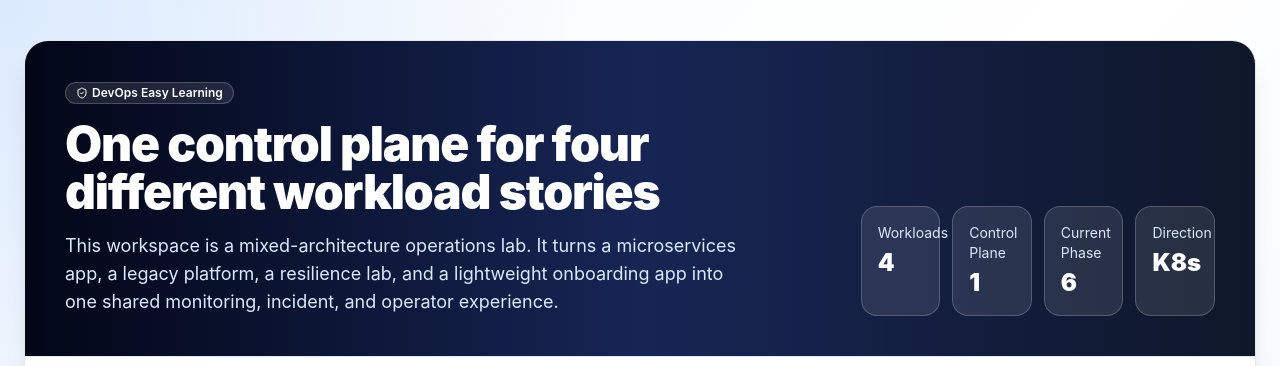
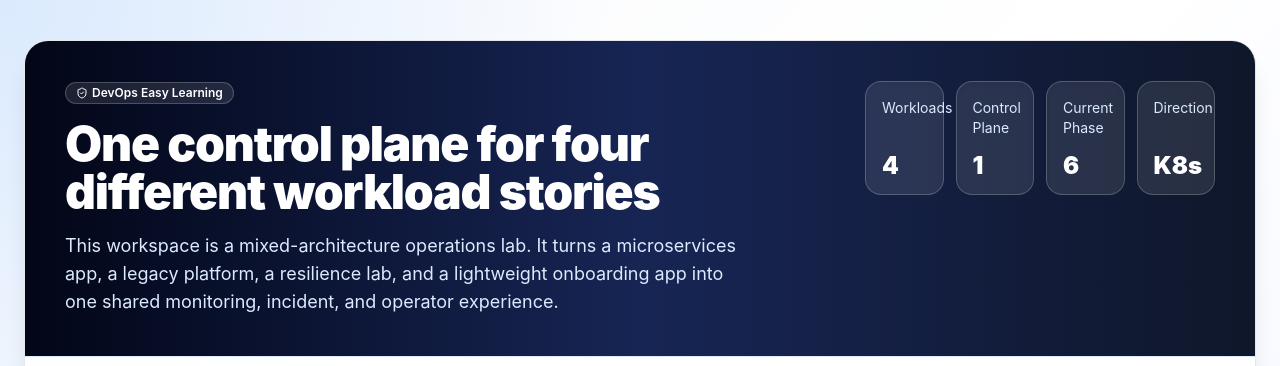
Before and after one commit to eseosaiyangbe/Obervability-Stack, a Next.js app in the folder ui-next/: page / in a window 1280 px wide. Shown: the top 366 px of the page. Built offline with nearby package versions, Linux system fonts and the light colour scheme; no server answers.

Commit message:
Refine landing hero alignment

```diff
--- a/ui-next/components/landing-page.tsx
+++ b/ui-next/components/landing-page.tsx
@@ -85,13 +85,13 @@ export function LandingPage() {
           className="overflow-hidden rounded-3xl border border-gray-200 bg-white/90 shadow-xl backdrop-blur dark:border-gray-800 dark:bg-gray-950/80"
         >
           <div className="border-b border-blue-100 bg-gradient-to-r from-slate-950 via-blue-950 to-slate-900 p-6 text-white dark:border-gray-800 sm:p-10">
-            <div className="flex flex-col gap-8 lg:flex-row lg:items-end lg:justify-between">
+            <div className="flex flex-col gap-8 lg:flex-row lg:items-start lg:justify-between">
               <div className="max-w-3xl">
                 <Badge className="mb-4 border-white/20 bg-white/10 text-white">
                   <ShieldCheck className="mr-1 h-3 w-3" />
                   DevOps Easy Learning
                 </Badge>
-                <h1 className="text-3xl font-black tracking-tight sm:text-5xl">
+                <h1 className="text-2xl font-black tracking-tight sm:text-4xl lg:text-5xl">
                   One control plane for four different workload stories
                 </h1>
                 <p className="mt-4 max-w-2xl text-base leading-7 text-blue-100 sm:text-lg">
@@ -101,22 +101,22 @@ export function LandingPage() {
                 </p>
               </div>
 
-              <div className="grid grid-cols-2 gap-3 sm:grid-cols-4">
-                <div className="rounded-2xl border border-white/20 bg-white/10 p-4">
-                  <p className="text-sm text-blue-100">Workloads</p>
-                  <p className="mt-1 text-2xl font-black">4</p>
+              <div className="grid grid-cols-2 gap-3 sm:grid-cols-4 lg:w-[28rem]">
+                <div className="flex min-h-[108px] flex-col justify-between rounded-2xl border border-white/20 bg-white/10 p-4 shadow-inner">
+                  <p className="text-sm leading-5 text-blue-100">Workloads</p>
+                  <p className="mt-4 text-2xl font-black leading-none">4</p>
                 </div>
-                <div className="rounded-2xl border border-white/20 bg-white/10 p-4">
-                  <p className="text-sm text-blue-100">Control Plane</p>
-                  <p className="mt-1 text-2xl font-black">1</p>
+                <div className="flex min-h-[108px] flex-col justify-between rounded-2xl border border-white/20 bg-white/10 p-4 shadow-inner">
+                  <p className="text-sm leading-5 text-blue-100">Control Plane</p>
+                  <p className="mt-4 text-2xl font-black leading-none">1</p>
                 </div>
-                <div className="rounded-2xl border border-white/20 bg-white/10 p-4">
-                  <p className="text-sm text-blue-100">Current Phase</p>
-                  <p className="mt-1 text-2xl font-black">6</p>
+                <div className="flex min-h-[108px] flex-col justify-between rounded-2xl border border-white/20 bg-white/10 p-4 shadow-inner">
+                  <p className="text-sm leading-5 text-blue-100">Current Phase</p>
+                  <p className="mt-4 text-2xl font-black leading-none">6</p>
                 </div>
-                <div className="rounded-2xl border border-white/20 bg-white/10 p-4">
-                  <p className="text-sm text-blue-100">Direction</p>
-                  <p className="mt-1 text-2xl font-black">K8s</p>
+                <div className="flex min-h-[108px] flex-col justify-between rounded-2xl border border-white/20 bg-white/10 p-4 shadow-inner">
+                  <p className="text-sm leading-5 text-blue-100">Direction</p>
+                  <p className="mt-4 text-2xl font-black leading-none">K8s</p>
                 </div>
               </div>
             </div>
```
